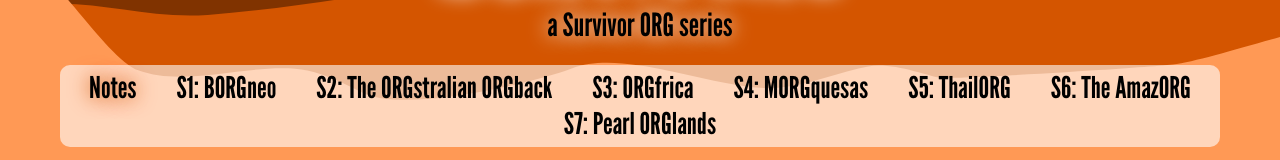
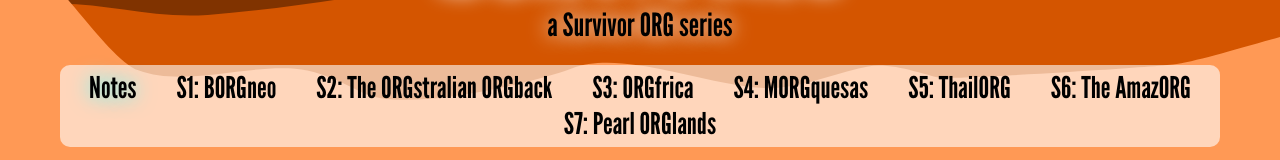
Before and after one commit to SurvivORGs/survivorgs.github.io, a plain HTML site: page notes/index.html in a window 1280 px wide. Shown: the part 185-345 px from the top of the page. Drawn offline with Linux system fonts and the light colour scheme; a web font is replaced by a local one.

Commit message:
How about this?

```diff
--- a/images/stylesheet.css
+++ b/images/stylesheet.css
@@ -79,7 +79,7 @@ body {
 }
 
 .current {
-	text-shadow: 0px 0px 20px #d45500;
+	text-shadow: 0px 0px 20px #60ffff;
 }
 
 a {
```
